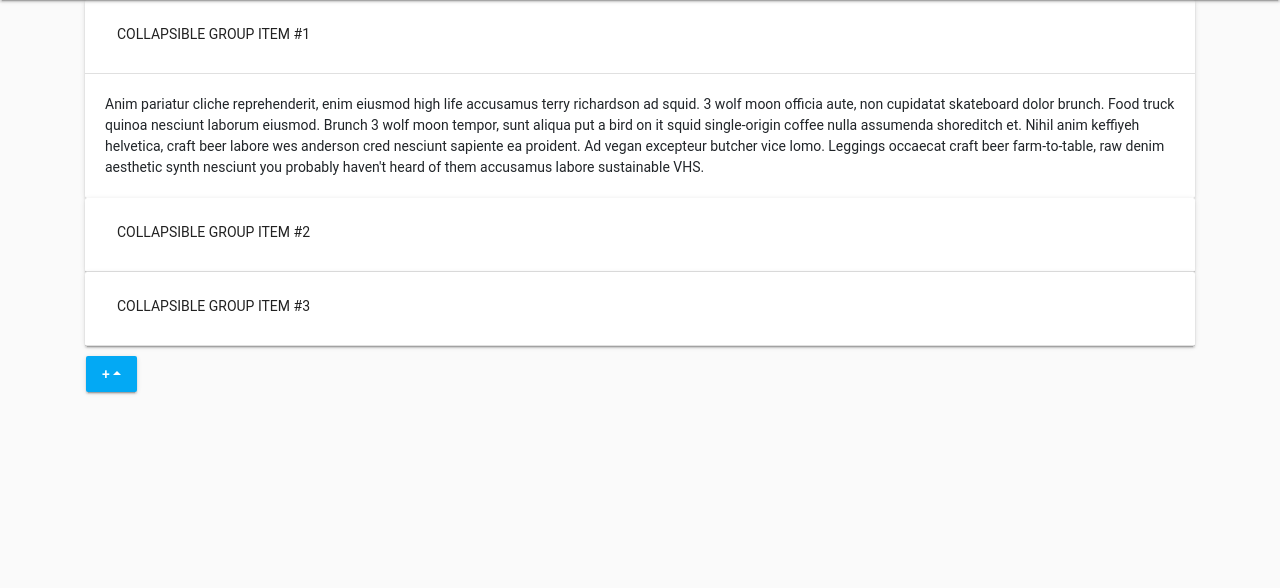
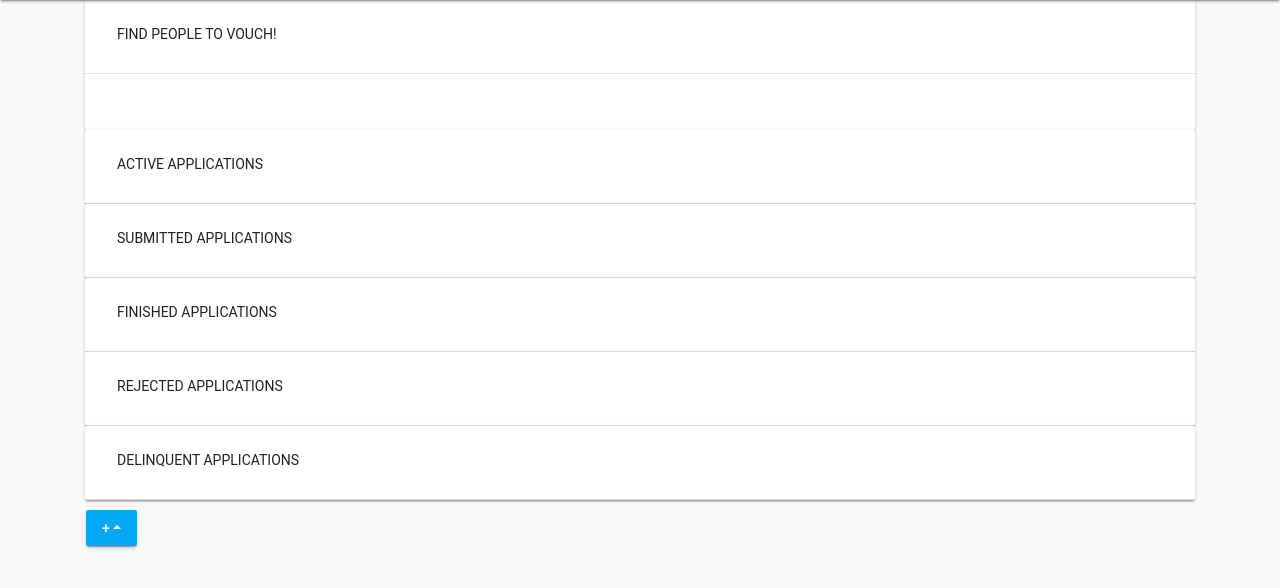
Before and after one commit to aa-dit-yuh/credable, a Django app: template credable/templates/pages/home.html in a window 1280 px wide. Shown: the part 56-644 px from the top of the page. Run offline with Django 3.2, Linux system fonts and the light colour scheme; the template is opened without the code that fills it, so the values that code supplies are empty; some libraries are stand-ins or nearby versions.

Commit message:
home page edit

```diff
--- a/credable/templates/pages/home.html
+++ b/credable/templates/pages/home.html
@@ -7,14 +7,18 @@
     <div class="card-header" id="headingOne">
       <h5 class="mb-0">
         <button class="btn btn-link" type="button" data-toggle="collapse" data-target="#collapseOne" aria-expanded="true" aria-controls="collapseOne">
-          Collapsible Group Item #1
+          Find people to vouch!
         </button>
       </h5>
     </div>
 
     <div id="collapseOne" class="collapse show" aria-labelledby="headingOne" data-parent="#accordionExample">
       <div class="card-body">
-        Anim pariatur cliche reprehenderit, enim eiusmod high life accusamus terry richardson ad squid. 3 wolf moon officia aute, non cupidatat skateboard dolor brunch. Food truck quinoa nesciunt laborum eiusmod. Brunch 3 wolf moon tempor, sunt aliqua put a bird on it squid single-origin coffee nulla assumenda shoreditch et. Nihil anim keffiyeh helvetica, craft beer labore wes anderson cred nesciunt sapiente ea proident. Ad vegan excepteur butcher vice lomo. Leggings occaecat craft beer farm-to-table, raw denim aesthetic synth nesciunt you probably haven't heard of them accusamus labore sustainable VHS.
+      	<ul class="list-group">
+        {% for application in user.current_applications %}
+          <a href="#" class="list-group-item">{{ application.unique_loan_id }} | {{ application.total_loan_amount }}</a>
+        {% endfor %}
+	    </ul>
       </div>
     </div>
   </div>
@@ -22,13 +26,17 @@
     <div class="card-header" id="headingTwo">
       <h5 class="mb-0">
         <button class="btn btn-link collapsed" type="button" data-toggle="collapse" data-target="#collapseTwo" aria-expanded="false" aria-controls="collapseTwo">
-          Collapsible Group Item #2
+          Active Applications
         </button>
       </h5>
     </div>
     <div id="collapseTwo" class="collapse" aria-labelledby="headingTwo" data-parent="#accordionExample">
       <div class="card-body">
-        Anim pariatur cliche reprehenderit, enim eiusmod high life accusamus terry richardson ad squid. 3 wolf moon officia aute, non cupidatat skateboard dolor brunch. Food truck quinoa nesciunt laborum eiusmod. Brunch 3 wolf moon tempor, sunt aliqua put a bird on it squid single-origin coffee nulla assumenda shoreditch et. Nihil anim keffiyeh helvetica, craft beer labore wes anderson cred nesciunt sapiente ea proident. Ad vegan excepteur butcher vice lomo. Leggings occaecat craft beer farm-to-table, raw denim aesthetic synth nesciunt you probably haven't heard of them accusamus labore sustainable VHS.
+        	<ul class="list-group">
+        {% for application in user.approved_applications %}
+          <a href="#" class="list-group-item">{{ application.unique_loan_id }} | {{ application.total_loan_amount }}</a>
+        {% endfor %}
+	    </ul>
       </div>
     </div>
   </div>
@@ -36,16 +44,75 @@
     <div class="card-header" id="headingThree">
       <h5 class="mb-0">
         <button class="btn btn-link collapsed" type="button" data-toggle="collapse" data-target="#collapseThree" aria-expanded="false" aria-controls="collapseThree">
-          Collapsible Group Item #3
+          Submitted Applications
         </button>
       </h5>
     </div>
     <div id="collapseThree" class="collapse" aria-labelledby="headingThree" data-parent="#accordionExample">
       <div class="card-body">
-        Anim pariatur cliche reprehenderit, enim eiusmod high life accusamus terry richardson ad squid. 3 wolf moon officia aute, non cupidatat skateboard dolor brunch. Food truck quinoa nesciunt laborum eiusmod. Brunch 3 wolf moon tempor, sunt aliqua put a bird on it squid single-origin coffee nulla assumenda shoreditch et. Nihil anim keffiyeh helvetica, craft beer labore wes anderson cred nesciunt sapiente ea proident. Ad vegan excepteur butcher vice lomo. Leggings occaecat craft beer farm-to-table, raw denim aesthetic synth nesciunt you probably haven't heard of them accusamus labore sustainable VHS.
+        <ul class="list-group">
+        {% for application in user.submitted_applications %}
+          <a href="#" class="list-group-item">{{ application.unique_loan_id }} | {{ application.total_loan_amount }}</a>
+        {% endfor %}
+	    </ul>
       </div>
     </div>
   </div>
+  <div class="card">
+    <div class="card-header" id="headingFour">
+      <h5 class="mb-0">
+        <button class="btn btn-link collapsed" type="button" data-toggle="collapse" data-target="#collapseFour" aria-expanded="false" aria-controls="collapseFour">
+          Finished Applications
+        </button>
+      </h5>
+    </div>
+    <div id="collapseFour" class="collapse" aria-labelledby="headingFour" data-parent="#accordionExample">
+      <div class="card-body">
+         <ul class="list-group">
+        {% for application in user.finished_applications %}
+          <a href="#" class="list-group-item">{{ application.unique_loan_id }} | {{ application.total_loan_amount }}</a>
+        {% endfor %}
+	    </ul>
+      </div>
+    </div>
+  </div>
+  <div class="card">
+    <div class="card-header" id="headingFive">
+      <h5 class="mb-0">
+        <button class="btn btn-link collapsed" type="button" data-toggle="collapse" data-target="#collapseFive" aria-expanded="false" aria-controls="collapseFive">
+          Rejected Applications
+        </button>
+      </h5>
+    </div>
+    <div id="collapseFive" class="collapse" aria-labelledby="headingFive" data-parent="#accordionExample">
+      <div class="card-body">
+         <ul class="list-group">
+        {% for application in user.rejected_applications %}
+          <a href="#" class="list-group-item">{{ application.unique_loan_id }} | {{ application.total_loan_amount }}</a>
+        {% endfor %}
+	    </ul>
+      </div>
+    </div>
+  </div>
+  <div class="card">
+    <div class="card-header" id="headingSix">
+      <h5 class="mb-0">
+        <button class="btn btn-link collapsed" type="button" data-toggle="collapse" data-target="#collapseSix" aria-expanded="false" aria-controls="collapseSix">
+          Delinquent Applications
+        </button>
+      </h5>
+    </div>
+    <div id="collapseSix" class="collapse" aria-labelledby="headingSix" data-parent="#accordionExample">
+      <div class="card-body">
+        <ul class="list-group">
+        {% for application in user.deliquent_applications %}
+          <a href="#" class="list-group-item">{{ application.unique_loan_id }} | {{ application.total_loan_amount }}</a>
+        {% endfor %}
+	    </ul>
+      </div>
+    </div>
+  </div>
+
 </div>
 
 <div class="btn-group dropup floating-action-button float-left">
--- a/credable/users/models.py
+++ b/credable/users/models.py
@@ -23,6 +23,10 @@ class User(AbstractUser):
         return self.loan_applications.filter(loan_status='REJ')
 
     @property
+    def submitted_applications(self):
+        return self.loan_applications.filter(loan_status='SUB')
+
+    @property
     def approved_applications(self):
         return self.loan_applications.filter(loan_status='ACT')
 
```
